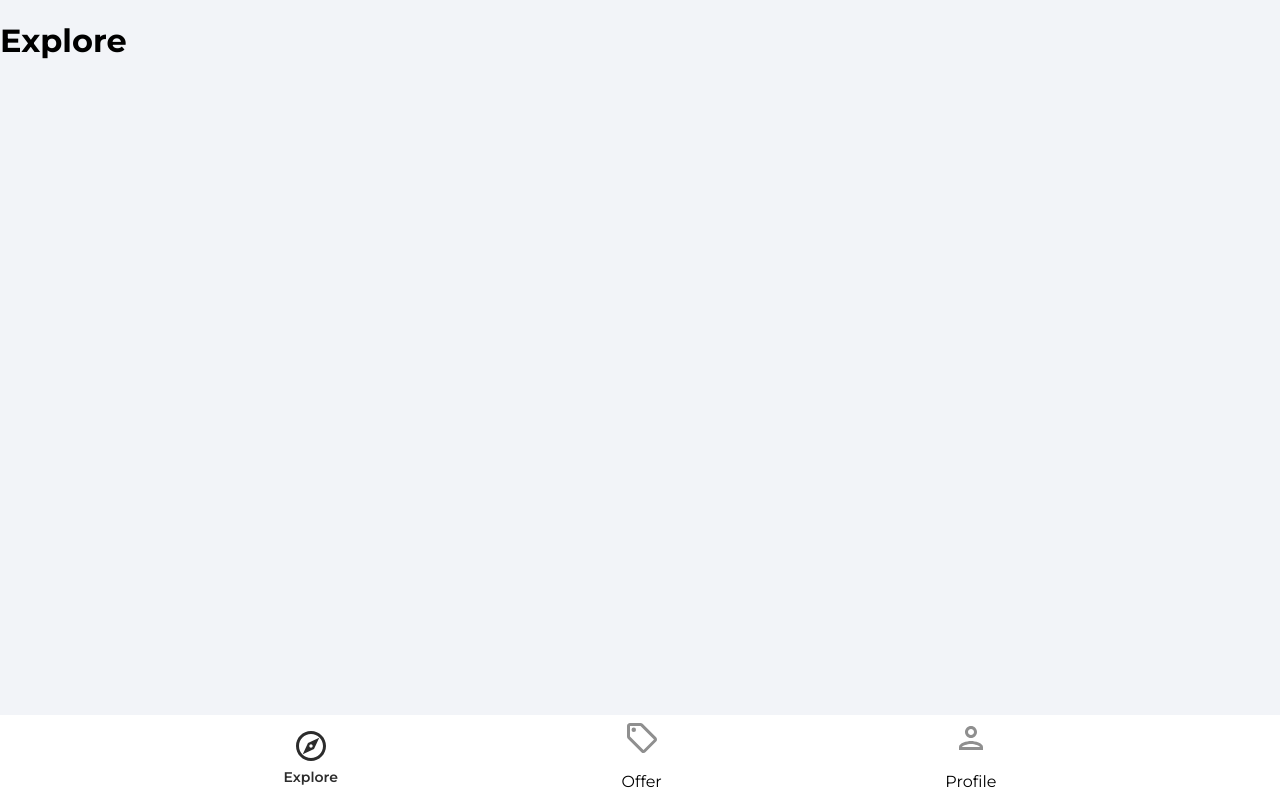
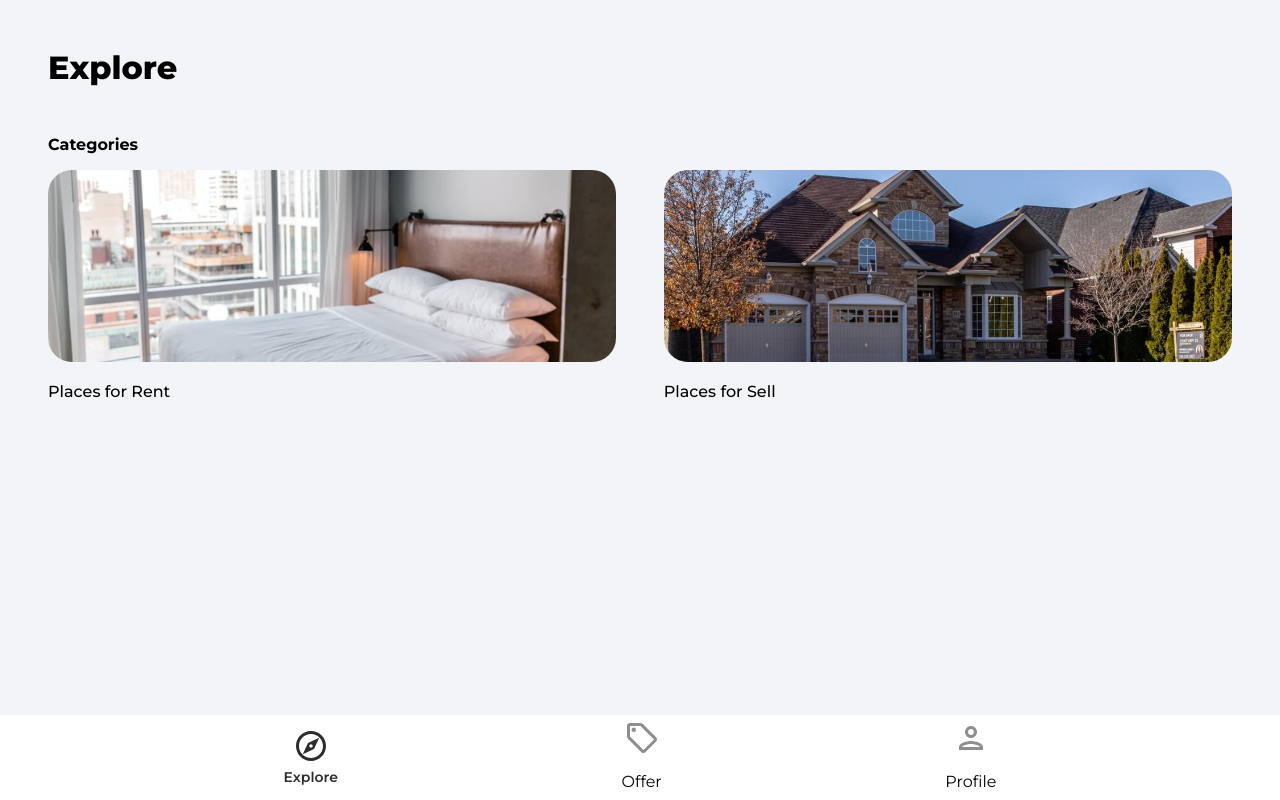
Before and after one commit to quinnZZzzzz/React-House-App, a React (Create React App) app: page / in a window 1280 px wide. Built offline with nearby package versions, Linux system fonts and the light colour scheme.

Commit message:
3.1 Explore Page

```diff
--- a/src/App.js
+++ b/src/App.js
@@ -4,6 +4,7 @@
 import Navbar from "./components/layout/Navbar";
 import Explore from "./pages/Explore";
 import Offers from "./pages/Offers";
+import Category from "./pages/Category";
 import Profile from "./pages/Profile";
 import SignIn from "./pages/SignIn";
 import SignUp from "./pages/SignUp";
@@ -17,6 +18,7 @@
         <Routes>
           <Route path="/" element={<Explore />} />
           <Route path="/offers" element={<Offers />} />
+          <Route path="/category/:categoryName" element={<Category />} />
           <Route path="/profile" element={<PrivateRoute />}>
             <Route path="/profile" element={<Profile />} />
           </Route>
--- /dev/null
+++ b/src/pages/Category.jsx
@@ -0,0 +1,5 @@
+function Category() {
+  return <div>Category</div>;
+}
+
+export default Category;
--- a/src/pages/Explore.jsx
+++ b/src/pages/Explore.jsx
@@ -1,8 +1,38 @@
+import { Link } from "react-router-dom";
+import rentCategoryImage from "../assets/jpg/rentCategoryImage.jpg";
+import sellCategoryImage from "../assets/jpg/sellCategoryImage.jpg";
+
 function Explore() {
   return (
-    <>
-      <h1>Explore</h1>
-    </>
+    <div className="explore">
+      <header>
+        <p className="pageHeader">Explore</p>
+      </header>
+
+      <main>
+        {/* Slider */}
+
+        <p className="exploreCategoryHeading">Categories</p>
+        <div className="exploreCategories">
+          <Link to="/category/rent">
+            <img
+              src={rentCategoryImage}
+              alt="rent"
+              className="exploreCategoryImg"
+            />
+            <p className="exploreCategoryName">Places for Rent</p>
+          </Link>
+          <Link to="/category/sell">
+            <img
+              src={sellCategoryImage}
+              alt="rent"
+              className="exploreCategoryImg"
+            />
+            <p className="exploreCategoryName">Places for Sell</p>
+          </Link>
+        </div>
+      </main>
+    </div>
   );
 }
 
```
